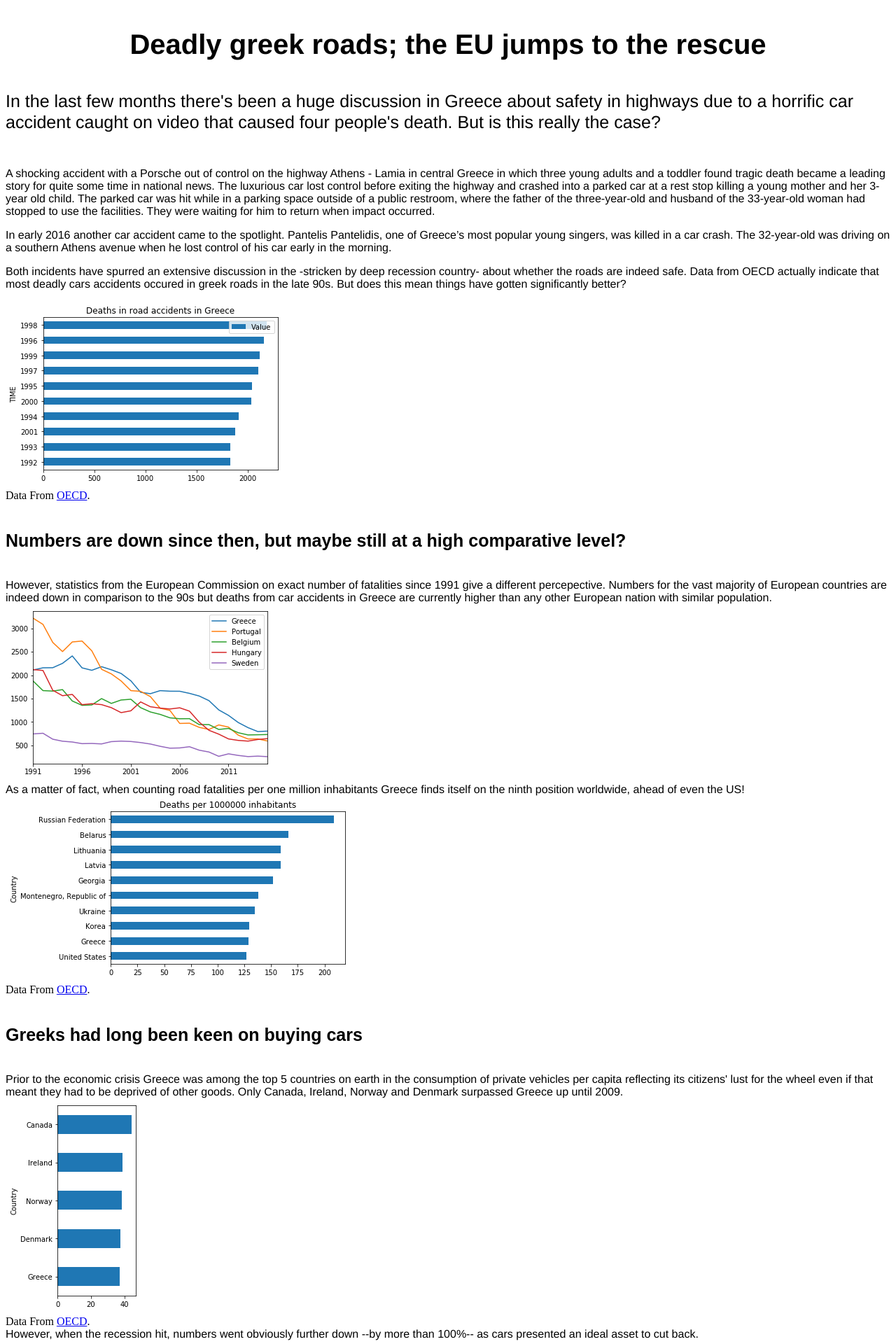
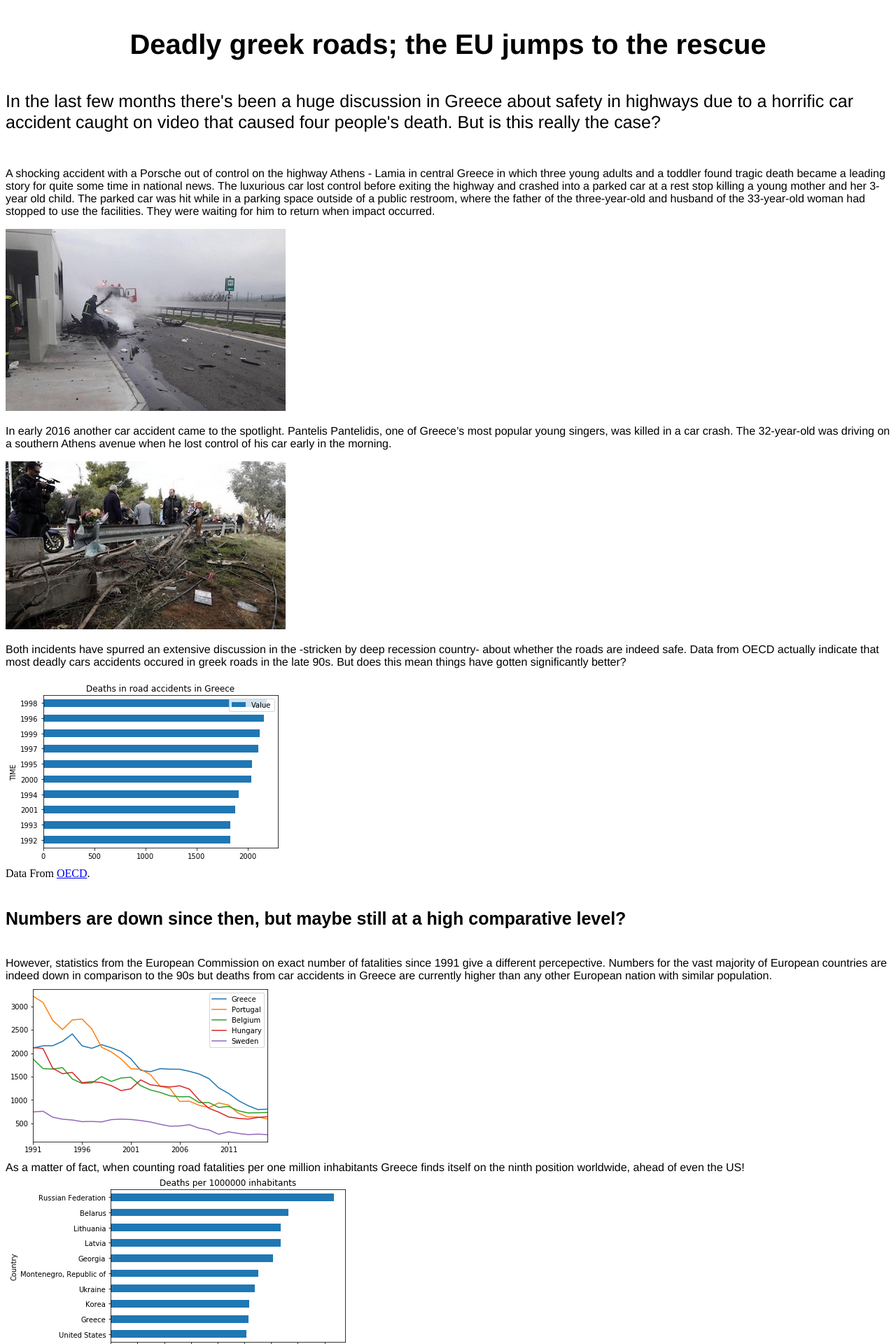
Before and after one commit to chrgavalas/data-projects, a Jekyll site: the page docs/Deadly-Greek-Roads/index.html, which Jekyll copies as it is, in a window 1280 px wide. Shown: the top 1920 px of the page at 70% size. Built offline with Jekyll 4.4.1, drawn with Linux system fonts in a browser that asks for light colours.

Commit message:
Deadly roads

```diff
--- a/docs/Deadly-Greek-Roads/index.html
+++ b/docs/Deadly-Greek-Roads/index.html
@@ -9,7 +9,11 @@
   <body>
   <h1 class="restaurant">Deadly greek roads; the EU jumps to the rescue</h1>
   <div class="text"> In the last few months there's been a huge discussion in Greece about safety in highways due to a horrific car accident caught on video that caused four people's death. But is this really the case? </div>
-  <div class="story_article"> <p>A shocking accident with a Porsche out of control on the highway Athens - Lamia in central Greece in which three young adults and a toddler found tragic death became a leading story for quite some time in national news. The luxurious car lost control before exiting the highway and crashed into a parked car at a rest stop killing a young mother and her 3-year old child. The parked car was hit while in a parking space outside of a public restroom, where the father of the three-year-old and husband of the 33-year-old woman had stopped to use the facilities. They were waiting for him to return when impact occurred.</p><p>In early 2016 another car accident came to the spotlight. Pantelis Pantelidis, one of Greece’s most popular young singers, was killed in a car crash. The 32-year-old was driving on a southern Athens avenue when he lost control of his car early in the morning.</p><p> Both incidents have spurred an extensive discussion in the -stricken by deep recession country- about whether the roads are indeed safe. Data from OECD actually indicate that most deadly cars accidents occured in greek roads in the late 90s. But does this mean things have gotten significantly better?</p> </div>
+  <div class="story_article"> <p>A shocking accident with a Porsche out of control on the highway Athens - Lamia in central Greece in which three young adults and a toddler found tragic death became a leading story for quite some time in national news. The luxurious car lost control before exiting the highway and crashed into a parked car at a rest stop killing a young mother and her 3-year old child. The parked car was hit while in a parking space outside of a public restroom, where the father of the three-year-old and husband of the 33-year-old woman had stopped to use the facilities. They were waiting for him to return when impact occurred.</p>
+  <img src="troxeo.jpg">
+  <p>In early 2016 another car accident came to the spotlight. Pantelis Pantelidis, one of Greece’s most popular young singers, was killed in a car crash. The 32-year-old was driving on a southern Athens avenue when he lost control of his car early in the morning.</p>
+  <img src="pantelidis.jpg">
+  <p> Both incidents have spurred an extensive discussion in the -stricken by deep recession country- about whether the roads are indeed safe. Data from OECD actually indicate that most deadly cars accidents occured in greek roads in the late 90s. But does this mean things have gotten significantly better?</p> </div>
   <img src="pic1.png">
   <div> Data From <a href="https://data.oecd.org" target="blank"> OECD</a>. </div>
   <h3 class="title"> Numbers are down since then, but maybe still at a high comparative level? </h3>
```
Also changed, not shown: docs/Deadly-Greek-Roads/pantelidis.jpg (added), docs/Deadly-Greek-Roads/troxeo.jpg (added).
